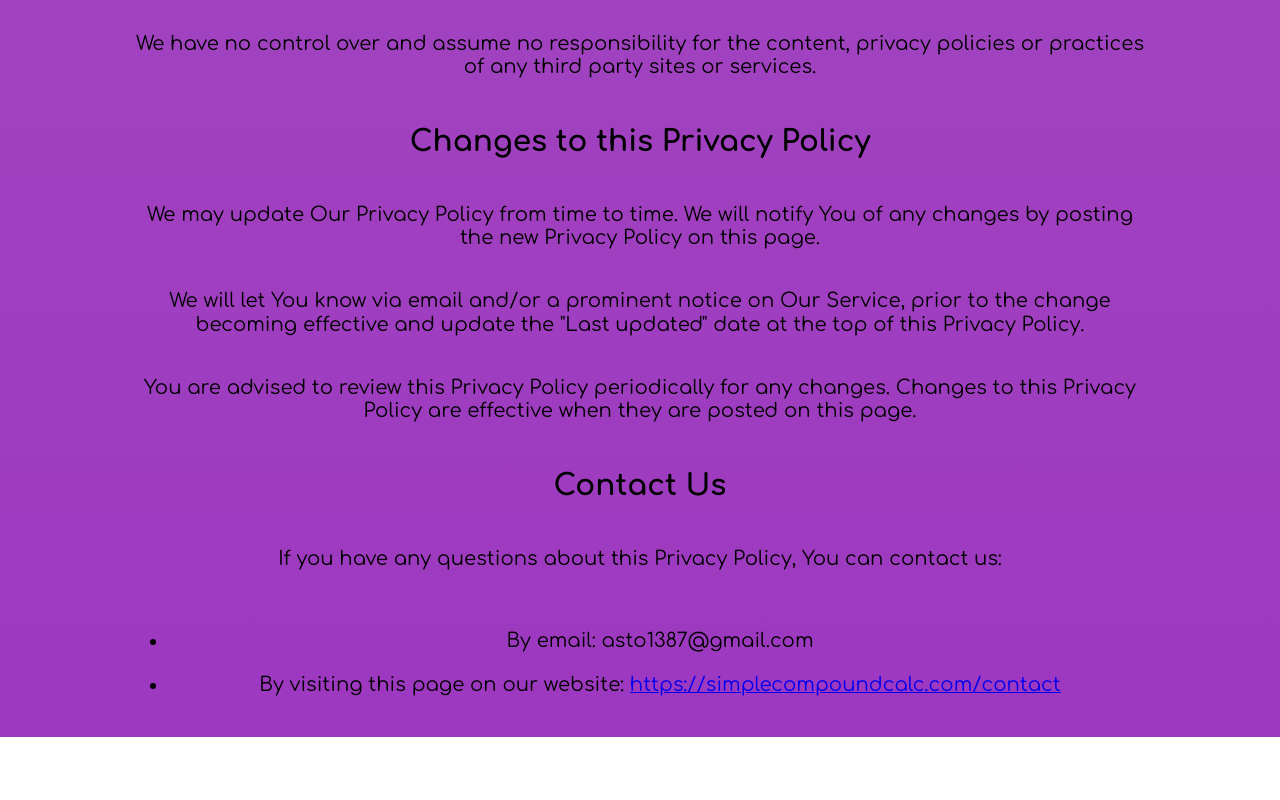
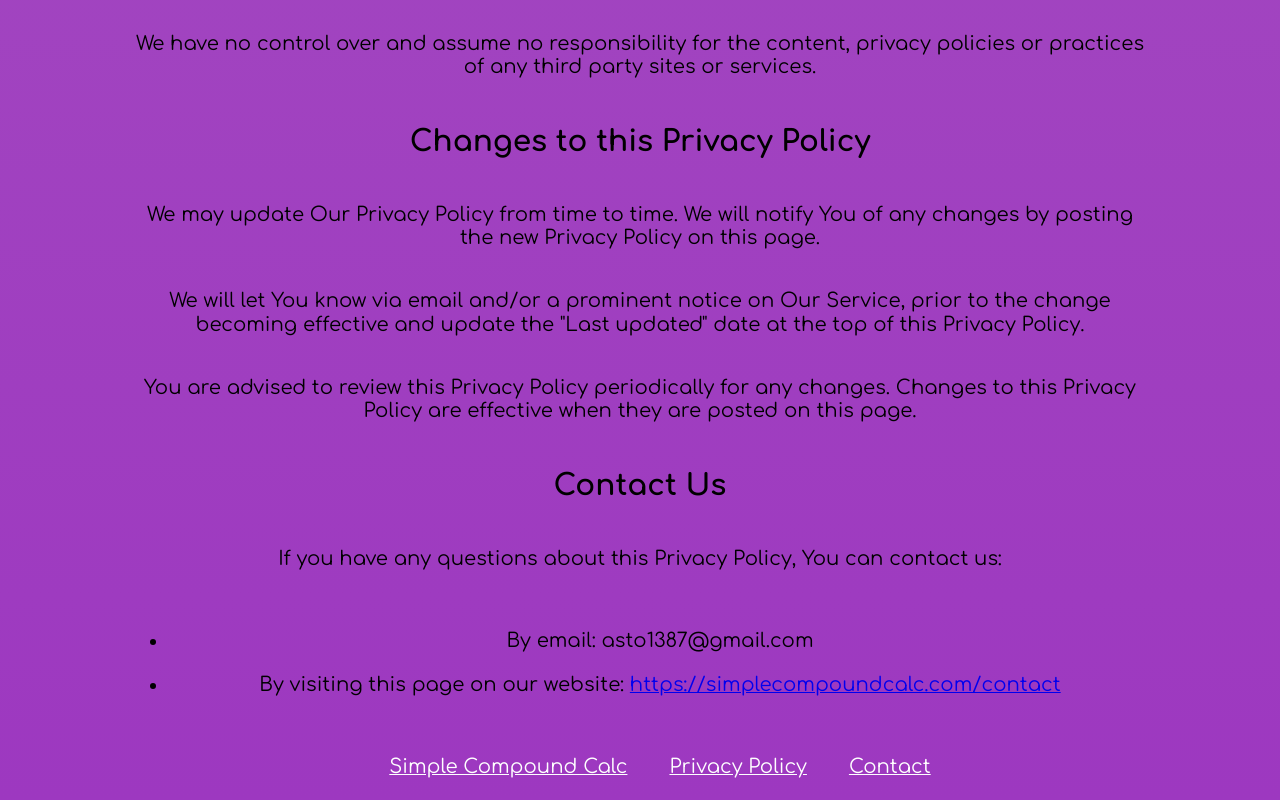
Before and after one commit to razielll/compound_calc, a React (Create React App) app: page /policy in a window 1280 px wide. Shown: the part 8014-8814 px from the top of the page. Before the commit the page ends 8751 px from the top, so only its background shows below. Built offline with nearby package versions, Linux system fonts and the light colour scheme.

Commit message:
add navlinks

```diff
--- a/src/App.css
+++ b/src/App.css
@@ -5,7 +5,7 @@
   text-align: center;
   display: flex;
   flex-direction: column;
-  min-height: 100vh;
+  min-height: calc(100vh - 48px);
 }
 
 .site-title {
@@ -96,6 +96,22 @@ footer {
   margin: 8px 0 6px;
 }
 
+.nav-links {
+  margin-top: auto;
+  padding: 0 24px;
+}
+
+.nav-links ul {
+  list-style: none;
+  display: flex;
+  justify-content: center;
+  align-items: center;
+}
+
+.nav-links ul a {
+  color: white;
+}
+
 @media only screen and (max-width: 1024px) {
   .site-title {
     margin-bottom: 64px;
@@ -104,4 +120,11 @@ footer {
   .main-section {
     padding: 0 12px;
   }
+
+  .nav-links ul {
+    flex-direction: column;
+  }
+  .nav-links ul a {
+    margin-bottom: 24px;
+  }
 }
--- a/src/App.js
+++ b/src/App.js
@@ -3,7 +3,7 @@ import { useState } from 'react';
 import InputBlock from './components/InputBlock';
 import HowTo from './components/HowTo';
 import Footer from './components/Footer';
-
+import NavLinks from './components/NavLinks';
 
 function App() {
 
@@ -60,6 +60,8 @@ function App() {
       </div>
 
       <Footer />
+
+      <NavLinks />
     </div>
   );
 }
--- a/src/Pages/Contact/index.js
+++ b/src/Pages/Contact/index.js
@@ -1,8 +1,12 @@
+import NavLinks from '../../components/NavLinks';
+
 function Contact() {
+
     return (
         <div className="App">
             <h1>Contact us</h1>
             <p>For inquiries, question or suggestions please email me at <b><u>asto1387@gmail.com</u></b></p>
+            <NavLinks />
         </div>
     );
 };
--- a/src/Pages/Policy/index.js
+++ b/src/Pages/Policy/index.js
@@ -1,4 +1,7 @@
+import NavLinks from '../../components/NavLinks';
+
 function Policy() {
+
     return (
         <div className="App">
             <h1>Privacy Policy</h1>
@@ -42,7 +45,7 @@ function Policy() {
                     <p><strong>Usage Data</strong> refers to data collected automatically, either generated by the use of the Service or from the Service infrastructure itself (for example, the duration of a page visit).</p>
                 </li>
                 <li>
-                    <p><strong>Website</strong> refers to Simple Compound Calc, accessible from <a href="https://simplecompoundcalc.com/"  target="_blank" rel="noreferrer">https://simplecompoundcalc.com/</a></p>
+                    <p><strong>Website</strong> refers to Simple Compound Calc, accessible from <a href="https://simplecompoundcalc.com/" target="_blank" rel="noreferrer">https://simplecompoundcalc.com/</a></p>
                 </li>
                 <li>
                     <p><strong>You</strong> means the individual accessing or using the Service, or the company, or other legal entity on behalf of which such individual is accessing or using the Service, as applicable.</p>
@@ -174,6 +177,8 @@ function Policy() {
                     <p>By visiting this page on our website: <a href="https://simplecompoundcalc.com/contact" target="_blank" rel="noreferrer">https://simplecompoundcalc.com/contact</a></p>
                 </li>
             </ul>
+
+            <NavLinks />
         </div >
     );
 };
--- a/src/components/Footer/index.js
+++ b/src/components/Footer/index.js
@@ -1,4 +1,5 @@
 function Footer() {
+
     return (
         <footer>
             <h4>Personal note:</h4>
--- /dev/null
+++ b/src/components/NavLinks/index.js
@@ -0,0 +1,22 @@
+import { Link } from "react-router-dom";
+
+function NavLinks() {
+
+    return (
+        <div className="nav-links">
+            <ul>
+                <Link to="/">
+                    <li>Simple Compound Calc</li>
+                </Link>
+                <Link to="/policy" style={{ marginLeft: '42px', marginRight: '42px'}}>
+                    <li>Privacy Policy</li>
+                </Link>
+                <Link to="/contact">
+                    <li>Contact</li>
+                </Link>
+            </ul>
+        </div>
+    );
+};
+
+export default NavLinks;
```
